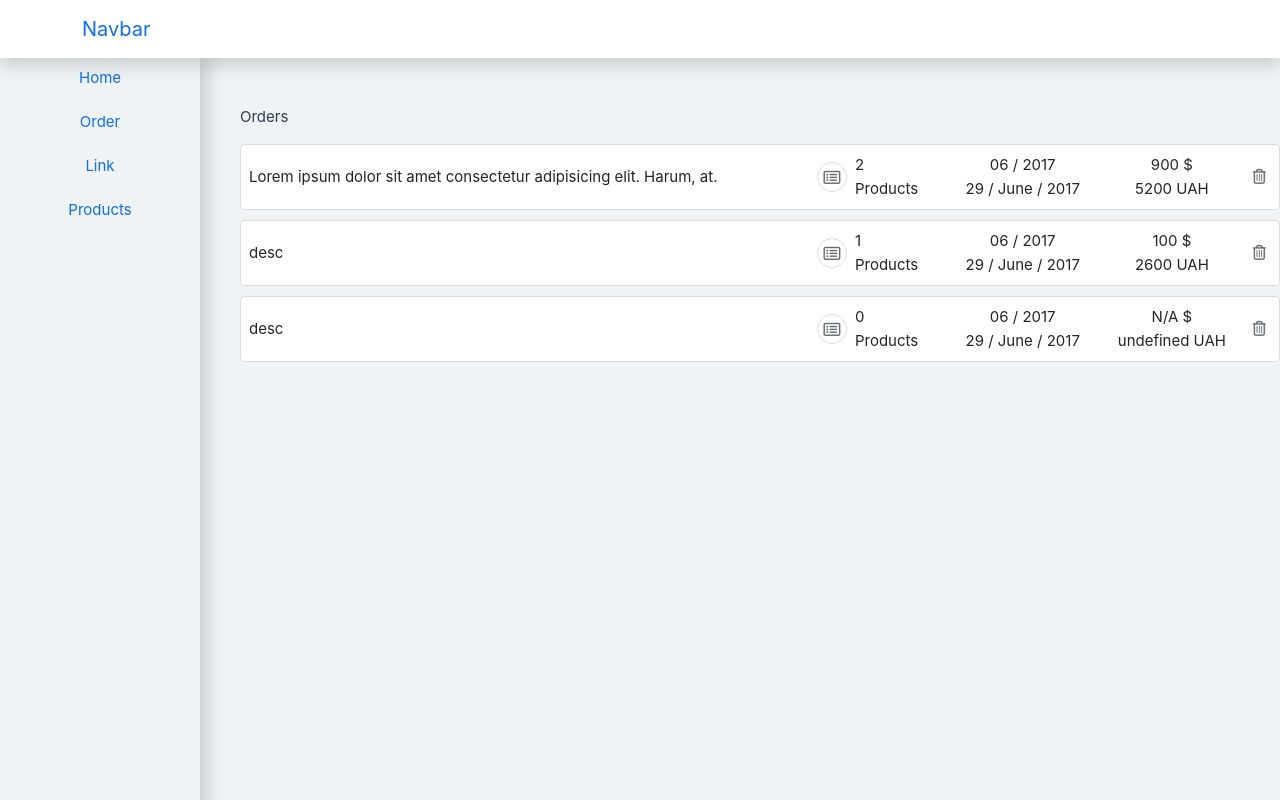
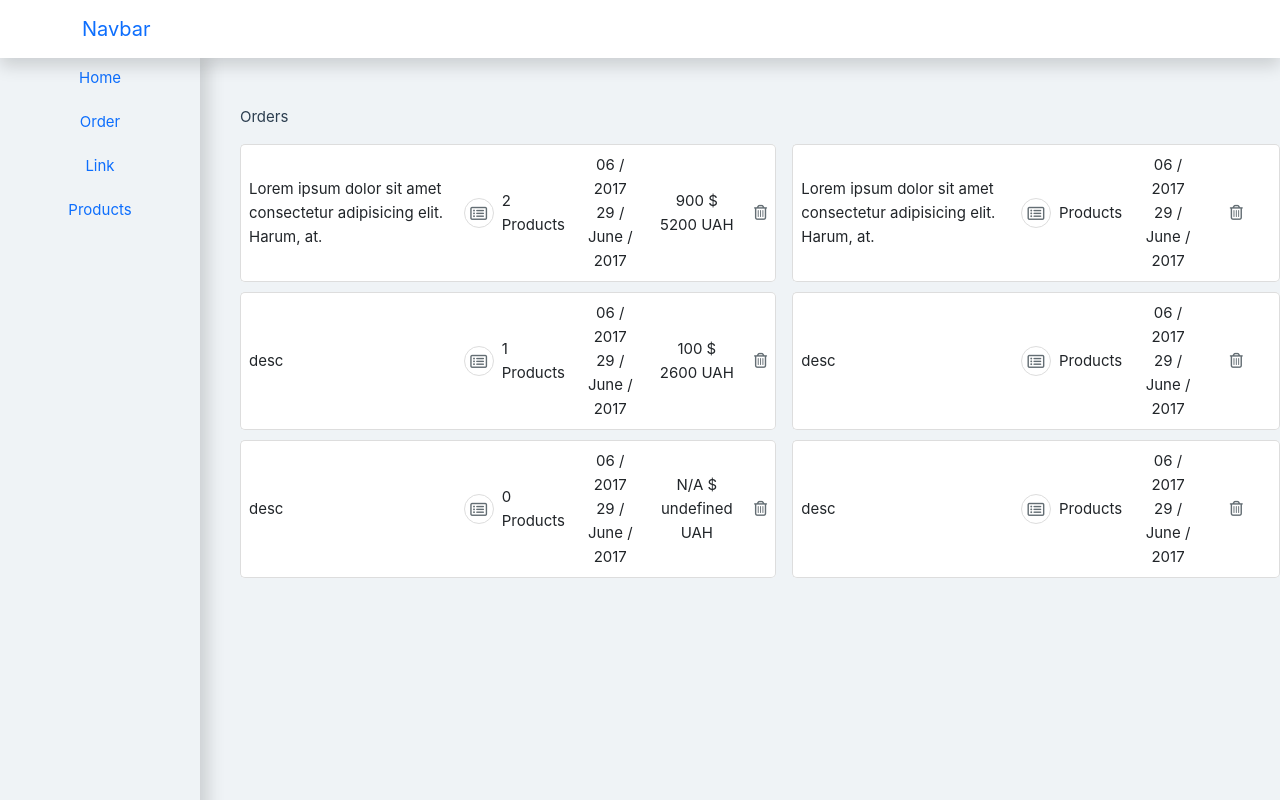
Before and after one commit to AndrewVoloshin/dZENcode_test_work, a Vue app: page /order in a window 1280 px wide. Shown: the top 800 px of the page. Built offline with nearby package versions, Linux system fonts and the light colour scheme.

Commit message:
feat: template order products

```diff
--- /dev/null
+++ b/src/components/OrderProductsTable.vue
@@ -0,0 +1,131 @@
+<script setup lang="ts">
+import { ref, computed } from 'vue';
+import { orders as importedOrders, products as importedProducts } from '@/data/data.js';
+import { calculateOrderSums, countOrderProducts } from '@/utils/orderUtils';
+import { useOrderStore } from '@/stores/orderStore';
+import { formatDate } from '@/utils/formatDate';
+
+const orders = ref(importedOrders);
+const products = ref(importedProducts);
+
+</script>
+
+<template>
+    <div>
+        <table :class="['table']">
+            <tbody>
+                <tr v-for="(order, index) in orders"
+                    :key="order.id">
+                    <td>{{ order.description }}</td>
+
+
+                    <td>
+                        <div class="d-flex align-items-center gap-2">
+
+                            <i
+                               class="fa-solid fa-rectangle-list d-flex align-items-center justify-content-center icon-circle"></i>
+                            <div>
+                                <span class="d-block "> {{}}
+                                </span>
+                                <span class="d-block">Products</span>
+                            </div>
+                        </div>
+                    </td>
+
+                    <td>
+                        <span class="d-block text-center"> {{ formatDate(order.date).part }}</span>
+                        <span class="d-block text-center">{{ formatDate(order.date).full }}</span>
+
+                    </td>
+
+                    <td>
+                        <span class="d-block text-center">
+                            {{ }}
+                        </span>
+                        <span class="d-block text-center">
+                            {{ }}
+                        </span>
+                    </td>
+                    <td>
+                        <button class="delete-btn">
+                            <i class="fa-regular fa-trash-can"
+                               style="color: #636d73;"></i>
+                        </button>
+                    </td>
+
+                    <td class="ss">
+                        <div class="cell-chevron__container">
+                            <img src="/src/assets/chevron-right-solid.svg"
+                                 alt="chevron" />
+                        </div>
+                    </td>
+                </tr>
+            </tbody>
+        </table>
+    </div>
+</template>
+
+<style lang="scss" scoped>
+.table {
+    width: 100%;
+    border-collapse: separate;
+    border-spacing: 0 10px;
+
+    tr {
+        background: white;
+    }
+}
+
+.table-small {
+    width: 410px;
+}
+
+.table td {
+    border: 1px solid #ddd;
+    padding: 8px;
+    text-align: left;
+    border-left: none;
+    border-right: none;
+    vertical-align: middle;
+
+    &:first-child {
+        border-left: 1px solid #ddd;
+        border-top-left-radius: 5px;
+        border-bottom-left-radius: 5px;
+    }
+
+    &:last-child {
+        border-right: 1px solid #ddd;
+        border-top-right-radius: 5px;
+        border-bottom-right-radius: 5px;
+    }
+}
+
+.icon-circle {
+    width: 30px;
+    height: 30px;
+    border-radius: 50%;
+    border: 1px solid #ddd;
+    color: #636d73;
+}
+
+.cell-chevron {
+    background-color: #d0d8db;
+    text-align: center;
+}
+
+.cell-chevron__container {
+    position: relative;
+    width: 12px;
+    height: 12px;
+    margin: 0 auto;
+
+    & img {
+        position: absolute;
+        top: 0px;
+        left: 0px;
+        width: 100%;
+        height: 100%;
+    }
+}
+</style>
--- a/src/components/OrderTable.vue
+++ b/src/components/OrdersTable.vue
@@ -30,14 +30,13 @@ function openModalProducts(orderId: number) {
                 <tr v-for="(order, index) in orders"
                     :key="order.id">
                     <td v-if="orderStore.bigSize">{{ order.description }}</td>
-                    <!-- <td v-if="bigSize">{{ order.title }}</td> -->
-
 
                     <td>
-                        <div class="icon-text-cell"
+                        <div class="d-flex align-items-center gap-2"
                              @click="openModalProducts(order.id)">
 
-                            <i class="fa-solid fa-rectangle-list icon-circle"></i>
+                            <i
+                               class="fa-solid fa-rectangle-list d-flex align-items-center justify-content-center icon-circle"></i>
                             <div>
                                 <span class="d-block "> {{ orderTotalProducts[order.id] }}
                                 </span>
@@ -117,16 +116,7 @@ function openModalProducts(orderId: number) {
     }
 }
 
-.icon-text-cell {
-    display: flex;
-    align-items: center;
-    gap: 8px;
-}
-
 .icon-circle {
-    display: flex;
-    align-items: center;
-    justify-content: center;
     width: 30px;
     height: 30px;
     border-radius: 50%;
--- a/src/views/OrderView.vue
+++ b/src/views/OrderView.vue
@@ -1,13 +1,20 @@
 <script setup lang="ts">
-import OrderTable from '../components/OrderTable.vue'
+import OrderTable from '../components/OrdersTable.vue'
+import OrderProductsTable from '../components/OrderProductsTable.vue'
+
 
 </script>
 
 <template>
   <div class="order-container">
     <h2>Orders</h2>
-    <OrderTable />
+    <div class="d-flex gap-3">
+      <OrderTable />
+      <OrderProductsTable />
+    </div>
+
   </div>
+
 </template>
 
 
```
